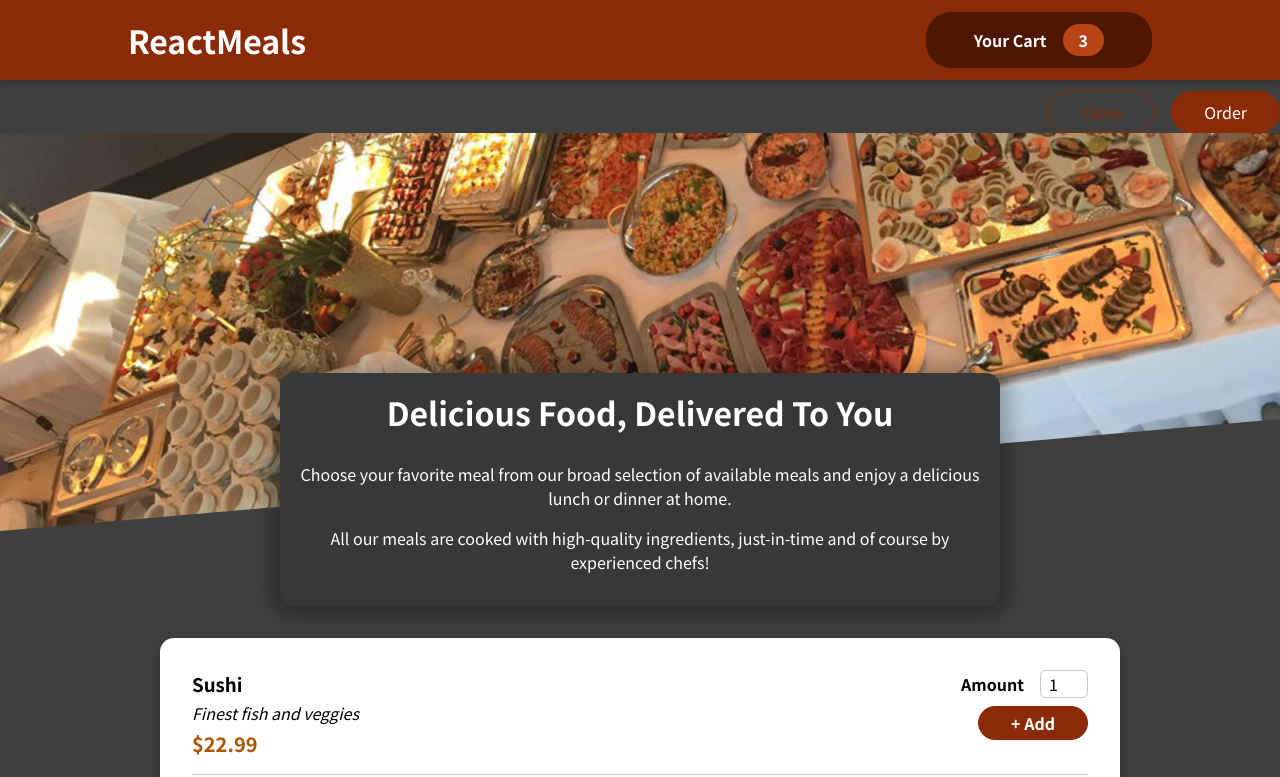
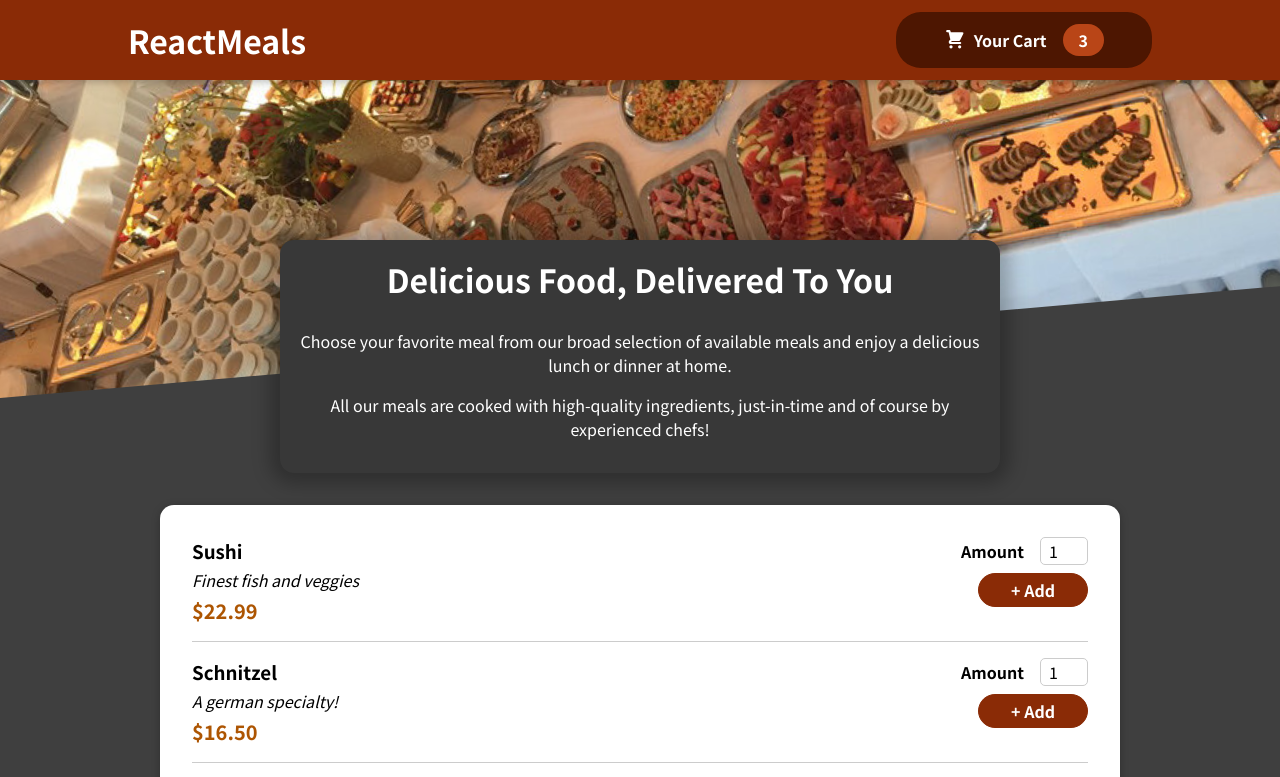
Before and after one commit to ast19004/react-udemy-project, a React (Create React App) app in the folder FoodOrderApp/: page / in a window 1280 px wide. Shown: the top 777 px of the page. Built offline with nearby package versions, Linux system fonts and the light colour scheme.

Commit message:
Cart Modal State

```diff
--- a/FoodOrderApp/src/App.js
+++ b/FoodOrderApp/src/App.js
@@ -1,15 +1,26 @@
-import React from 'react';
-import Header from './components/Layout/Header'
+import {useState } from 'react';
+
+import Header from './components/Layout/Header';
 import Meals from './components/Meals/Meals';
 import Cart from './components/Cart/Cart';
 
 function App() {
+  const [cartIsShown, setCartIsShown] = useState(false);
+
+  const showCartHandler = () => {
+    setCartIsShown(true);
+  };
+
+  const hideCartHandler = () => {
+    setCartIsShown(false);
+  };
+
   return (
     <>
-    <Cart/>
-      <Header/>
+      {cartIsShown && <Cart onClose={hideCartHandler} />}
+      <Header onShowCart={showCartHandler} />
       <main>
-        <Meals/>
+        <Meals />
       </main>
     </>
   );
--- a/FoodOrderApp/src/components/Cart/Cart.js
+++ b/FoodOrderApp/src/components/Cart/Cart.js
@@ -1,3 +1,4 @@
+import Modal from '../UI/Modal';
 import classes from './Cart.module.css';
 
 const Cart = (props) => {
@@ -10,17 +11,19 @@
   );
 
   return (
-    <div>
+    <Modal onClose={props.onClose}>
       {cartItems}
       <div className={classes.total}>
         <span>Total Amount</span>
         <span>35.62</span>
       </div>
       <div className={classes.actions}>
-        <button className={classes['button--alt']}>Close</button>
+        <button className={classes['button--alt']} onClick={props.onClose}>
+          Close
+        </button>
         <button className={classes.button}>Order</button>
       </div>
-    </div>
+    </Modal>
   );
 };
 
--- a/FoodOrderApp/src/components/HeaderCartButton.js
+++ /dev/null
@@ -1,18 +0,0 @@
-import React from 'react';
-import classes from './HeaderCartButton.module.css';
-
-import CartIcon from './Cart/CartIcon';
-
-const HeaderCartButton = props => {
-    return <button className={classes.button}>
-        <span>
-            <CartIcon />
-        </span>
-        <span>Your Cart</span>
-        <span className={classes.badge}>
-            3
-        </span>
-    </button>
-};
-
-export default HeaderCartButton;
--- a/FoodOrderApp/src/components/Layout/Header.js
+++ b/FoodOrderApp/src/components/Layout/Header.js
@@ -1,19 +1,19 @@
-import React from 'react';
+import HeaderCartButton from './HeaderCartButton';
+import mealsImage from '../../assets/meals.jpg';
 import classes from './Header.module.css';
 
-import mealsImage from '../../assets/meals.jpg';
-import HeaderCartButton from '../HeaderCartButton';
-
-const Header = props => {
-    return (<>
-        <header className={classes.header}>
-            <h1>ReactMeals</h1>
-            <HeaderCartButton/>
-        </header>
-        <div className={classes['main-image']}>
-            <img src={mealsImage} alt="A table full of delicious food!"/>
-        </div>
-    </>  );
+const Header = (props) => {
+  return (
+    <>
+      <header className={classes.header}>
+        <h1>ReactMeals</h1>
+        <HeaderCartButton onClick={props.onShowCart} />
+      </header>
+      <div className={classes['main-image']}>
+        <img src={mealsImage} alt='A table full of delicious food!' />
+      </div>
+    </>
+  );
 };
 
 export default Header;
--- /dev/null
+++ b/FoodOrderApp/src/components/Layout/HeaderCartButton.js
@@ -0,0 +1,16 @@
+import CartIcon from '../Cart/CartIcon';
+import classes from './HeaderCartButton.module.css';
+
+const HeaderCartButton = (props) => {
+  return (
+    <button className={classes.button} onClick={props.onClick}>
+      <span className={classes.icon}>
+        <CartIcon />
+      </span>
+      <span>Your Cart</span>
+      <span className={classes.badge}>3</span>
+    </button>
+  );
+};
+
+export default HeaderCartButton;
--- a/FoodOrderApp/src/components/UI/Modal.js
+++ b/FoodOrderApp/src/components/UI/Modal.js
@@ -2,23 +2,30 @@
 
 import classes from './Modal.module.css';
 
-const Backdrop = props => {
-    return <div className={classes.backdrop}></div>
+const Backdrop = (props) => {
+  return <div className={classes.backdrop} onClick={props.onClose}/>;
 };
 
-const ModalOverlay = props => {
-    return <div className={classes.modal}>
-        <div className={classes.content}>{props.children}</div>
+const ModalOverlay = (props) => {
+  return (
+    <div className={classes.modal}>
+      <div className={classes.content}>{props.children}</div>
     </div>
+  );
 };
 
 const portalElement = document.getElementById('overlays');
 
-const Modal = props => {
-    return (<>
-        {ReactDOM.createPortal(<Backdrop/>, portalElement)}
-        {ReactDOM.createPortal(<Modal/>, portalElement)}
-    </>)
+const Modal = (props) => {
+  return (
+    <>
+      {ReactDOM.createPortal(<Backdrop onClose={props.onClose} />, portalElement)}
+      {ReactDOM.createPortal(
+        <ModalOverlay>{props.children}</ModalOverlay>,
+        portalElement
+      )}
+    </>
+  );
 };
 
 export default Modal;
```
Also changed, not shown: FoodOrderApp/src/components/Layout/HeaderCartButton.module.css (renamed from FoodOrderApp/src/components/HeaderCartButton.module.css), 1 other file (tests, documents, lock files or other folders).
